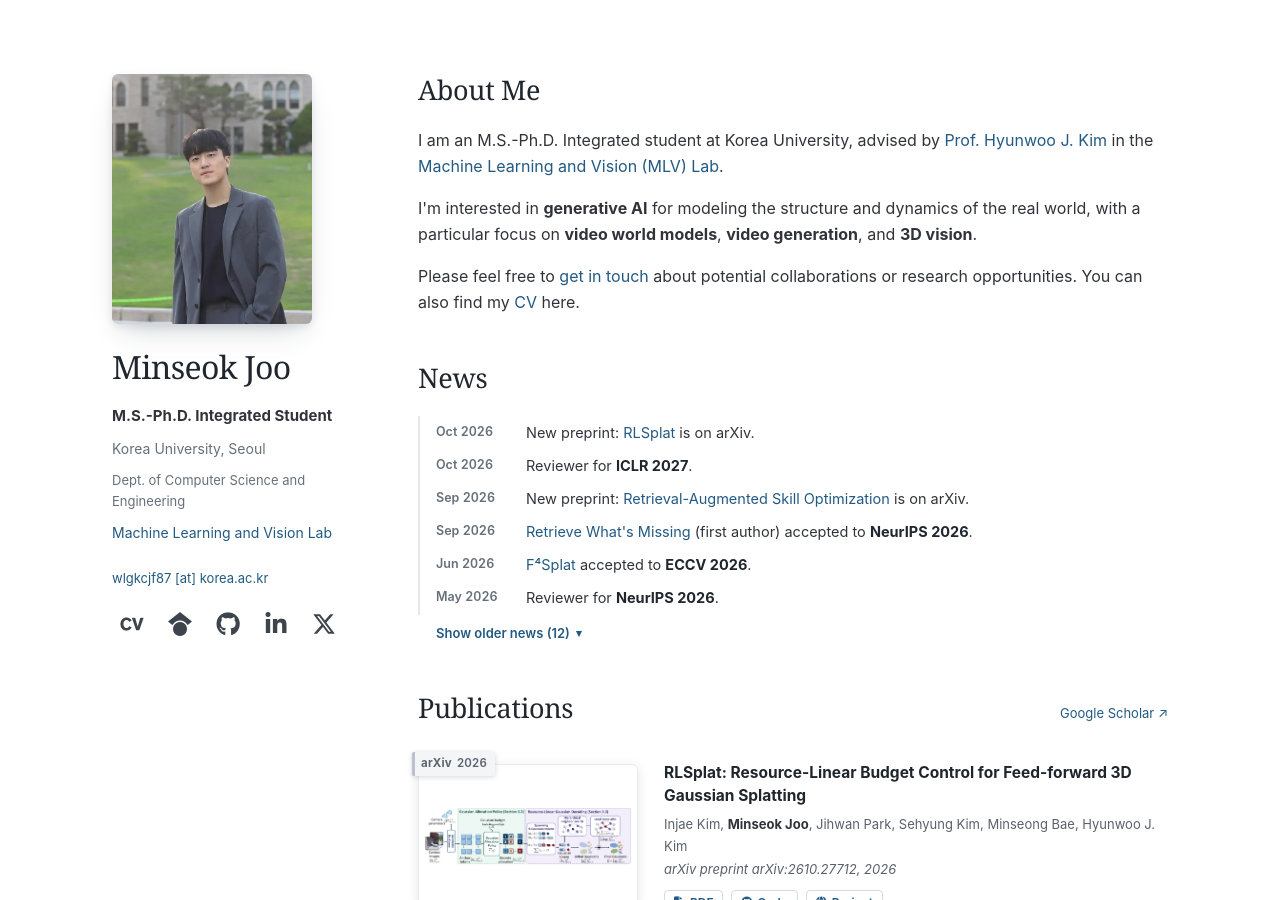
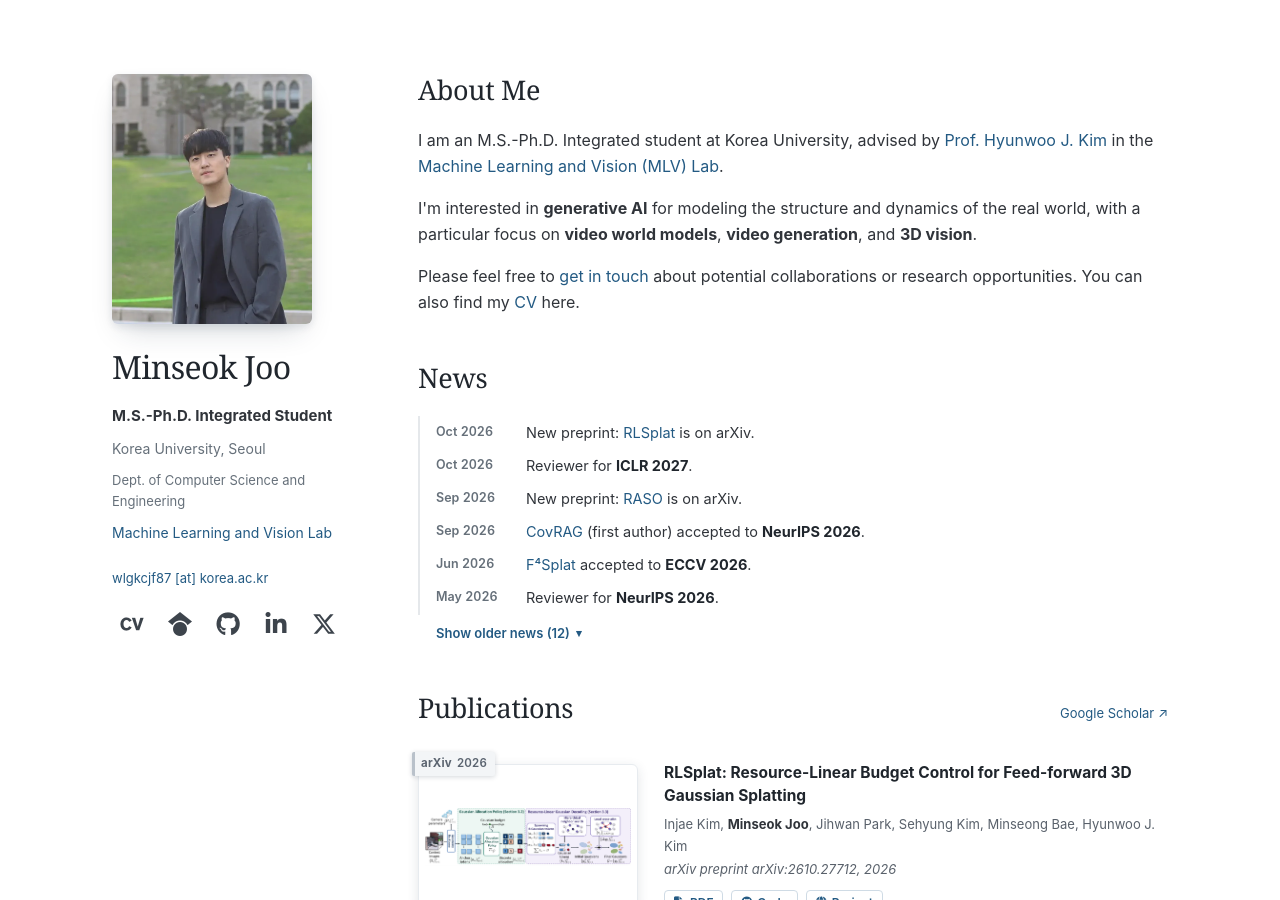
Before and after one commit to zoomkinseok/zoomkinseok.github.io, a Jekyll site: the page built from _pages/about.md, in a window 1280 px wide and 900 px high. Built offline with Jekyll 4.4.1, drawn with Linux system fonts in a browser that asks for light colours; some web fonts are replaced.

Commit message:
Use CovRAG, RASO and DialogGSR short names in News
Co-Authored-By: Claude Opus 5.5 <noreply@anthropic.com>
Claude-Session: https://claude.ai/code/session_013XgxqZ3qAfEGUeGgB3itLq

```diff
--- a/_data/news.yml
+++ b/_data/news.yml
@@ -7,9 +7,9 @@
 - date: 2026-10-01
   text: 'Reviewer for <strong>ICLR 2027</strong>.'
 - date: 2026-09-29
-  text: 'New preprint: <a href="https://arxiv.org/abs/2609.38024">Retrieval-Augmented Skill Optimization</a> is on arXiv.'
+  text: 'New preprint: <a href="https://arxiv.org/abs/2609.38024">RASO</a> is on arXiv.'
 - date: 2026-09-24
-  text: '<a href="https://mlvlab.github.io/CovRAG/">Retrieve What''s Missing</a> (first author) accepted to <strong>NeurIPS 2026</strong>.'
+  text: '<a href="https://mlvlab.github.io/CovRAG/">CovRAG</a> (first author) accepted to <strong>NeurIPS 2026</strong>.'
 - date: 2026-06-17
   text: '<a href="https://mlvlab.github.io/F4Splat/">F⁴Splat</a> accepted to <strong>ECCV 2026</strong>.'
 - date: 2026-05-29
@@ -27,7 +27,7 @@
 - date: 2025-09-18
   text: '<a href="https://arxiv.org/abs/2510.21167">Blockwise Flow Matching</a> accepted to <strong>NeurIPS 2025</strong>.'
 - date: 2024-09-20
-  text: '<a href="https://aclanthology.org/2024.emnlp-main.1179/">Generative Subgraph Retrieval</a> accepted to <strong>EMNLP 2024</strong>.'
+  text: '<a href="https://aclanthology.org/2024.emnlp-main.1179/">DialogGSR</a> accepted to <strong>EMNLP 2024</strong>.'
 - date: 2024-07-27
   text: 'New preprint: <a href="https://arxiv.org/abs/2407.19156">MEFormer</a> (co-first author) is on arXiv.'
 - date: 2023-07-13
```
